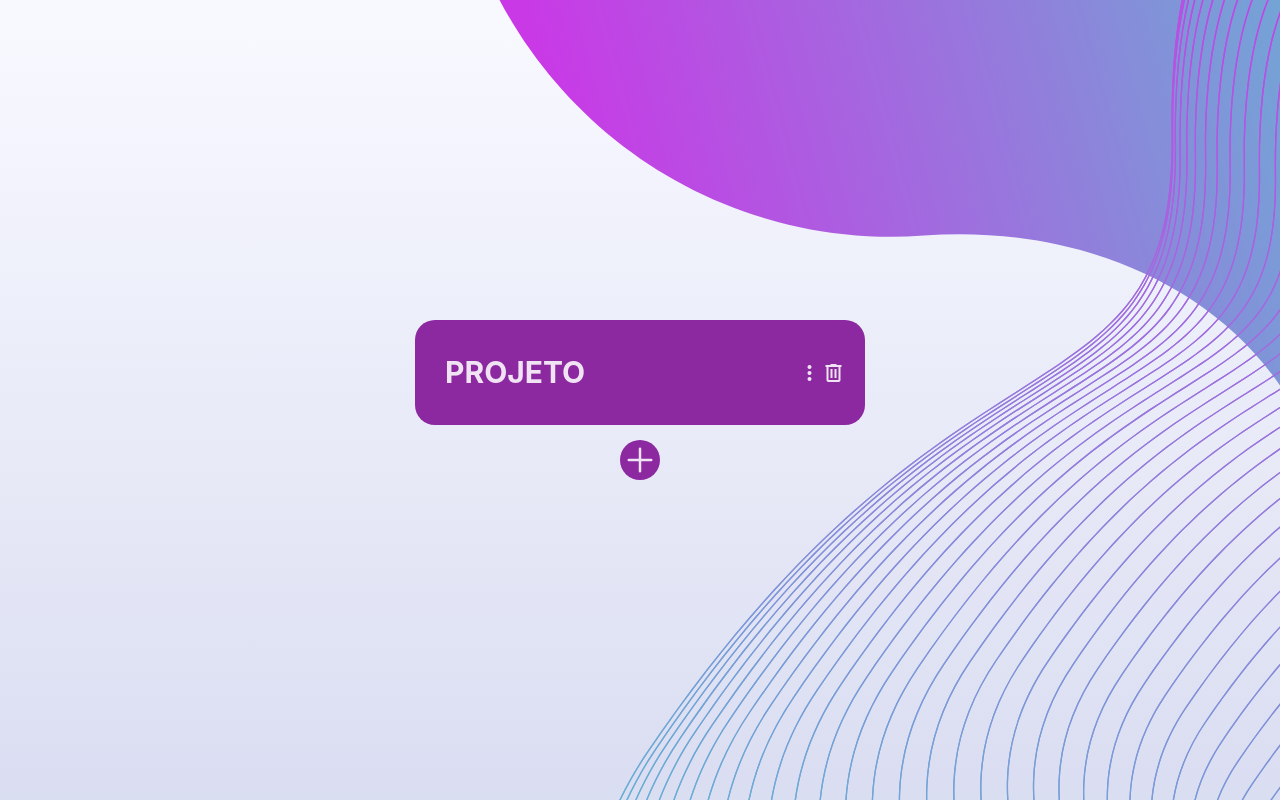
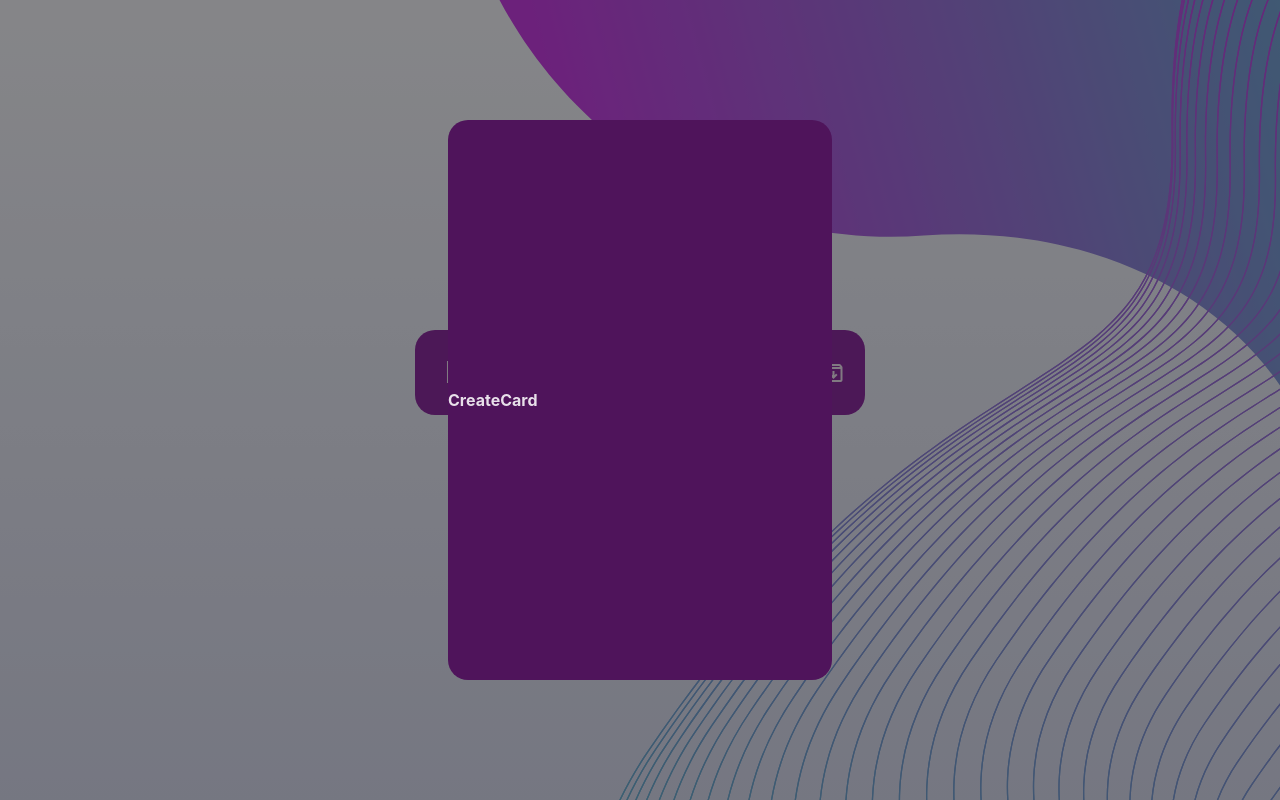
Before and after one commit to StanleyFerreiraC/Gerenciador, a React (Vite) app: page /home in a window 1280 px wide. Built offline with nearby package versions, Linux system fonts and the light colour scheme.

Commit message:
dev CreateCard

```diff
--- a/src/Components/Card.jsx
+++ b/src/Components/Card.jsx
@@ -4,7 +4,7 @@ const Card = () => {
   return (
     <div
       style={{
-        minHeight: "100px",
+        height: "85px",
         minWidth: "450px",
         borderRadius: "20px",
         backgroundColor: "#8c28a0",
@@ -15,21 +15,20 @@ const Card = () => {
       <div
         style={{
           minWidth: "85%",
-
         }}
       >
         <p
           style={{
             fontSize: "30px",
             textAlign: "left",
-            paddingLeft: "30px"
+            paddingLeft: "30px",
           }}
         >
           PROJETO
         </p>
       </div>
-      <span class="material-symbols-outlined">more_vert</span>
-      <span class="material-symbols-outlined">delete</span>
+      <span className="material-symbols-outlined">more_vert</span>
+      <span className="material-symbols-outlined">archive</span>
     </div>
   );
 };
--- /dev/null
+++ b/src/Components/CreateCard.jsx
@@ -0,0 +1,35 @@
+import React from "react";
+
+const CreateCard = () => {
+  return (
+    <div
+      style={{
+        height: "100%",
+        width: "100%",
+        backgroundColor: "#0707077a",
+        position: "absolute",
+        display: "flex",
+        alignItems: "center",
+        justifyContent: "center",
+        top: "0",
+        left: "0",
+        zIndex: "1",
+      }}
+    >
+      <div
+        style={{
+          height: "70%",
+          minWidth: "30%",
+          borderRadius: "20px",
+          backgroundColor: "#4f145b",
+          display: "flex",
+          alignItems: "center",
+        }}
+      >
+        CreateCard
+      </div>
+    </div>
+  );
+};
+
+export default CreateCard;
--- a/src/Pages/Home.jsx
+++ b/src/Pages/Home.jsx
@@ -2,9 +2,11 @@ import React from "react";
 import Add from "../assets/add.svg";
 import "../App.css";
 import Card from "../Components/Card";
+import CreateCard from "../Components/CreateCard";
 
 const Home = () => {
   return (
+
     <div
       style={{
         display: "flex",
@@ -13,7 +15,8 @@ const Home = () => {
         fontWeight: "bold",
       }}
     >
-      <Card></Card>
+      <Card/>
+      <CreateCard/>
       <div
         className="add"
         style={{
@@ -24,6 +27,7 @@ const Home = () => {
           marginTop: "15px",
         }}
       >
+
         <ion-icon
           style={{
             height: "40px",
--- a/src/index.css
+++ b/src/index.css
@@ -80,6 +80,14 @@ button:hover {
   color: #1a1a1a;
 }
 
+.material-symbols-outlined {
+  cursor: pointer;
+}
+.material-symbols-outlined:hover {
+  transition: 0.1s;
+  scale: 1.1;
+}
+
 @media (prefers-color-scheme: light) /* Personalização do modo light */ {
   :root {
     background-color: #ffffff;
```
